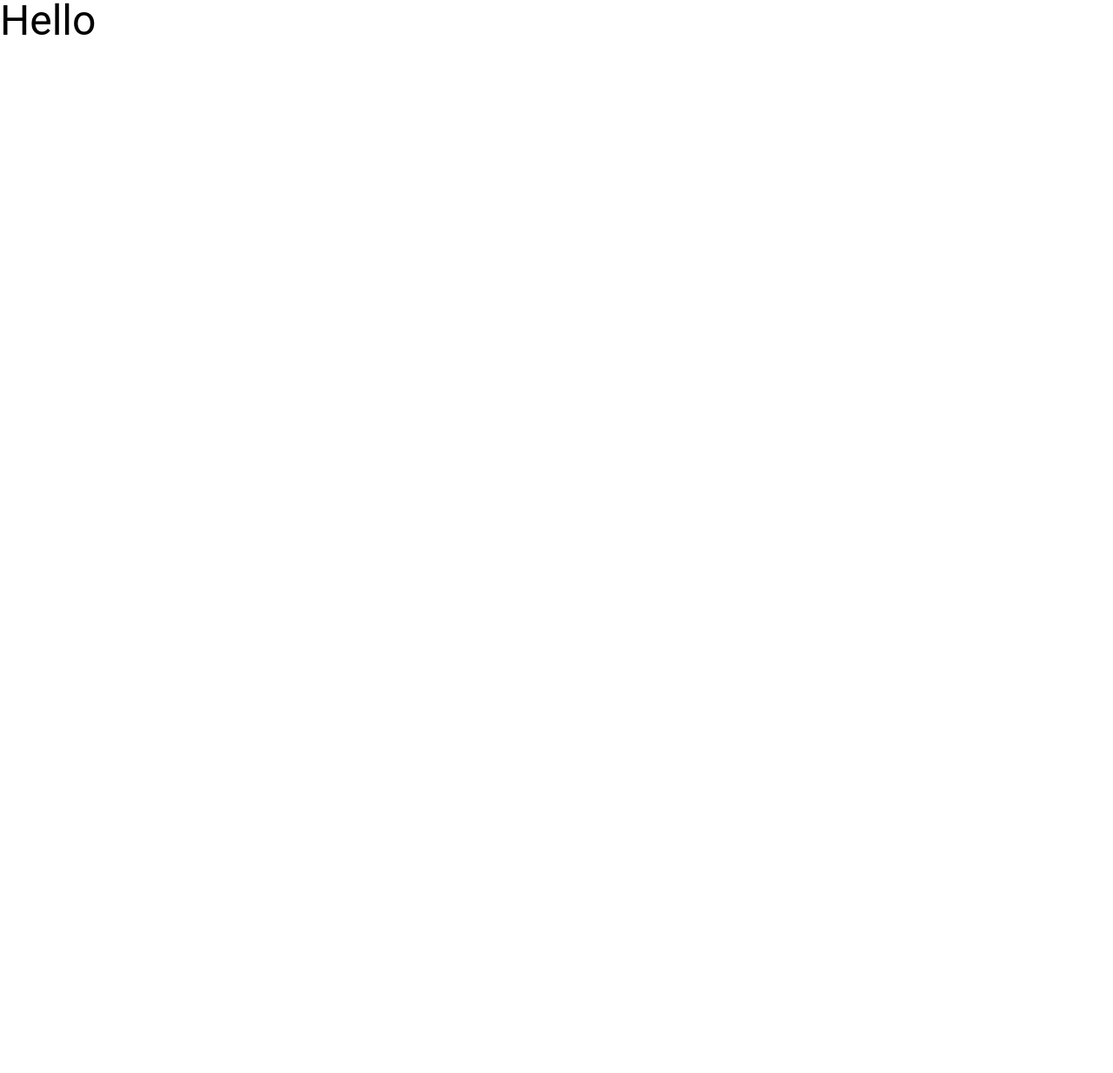
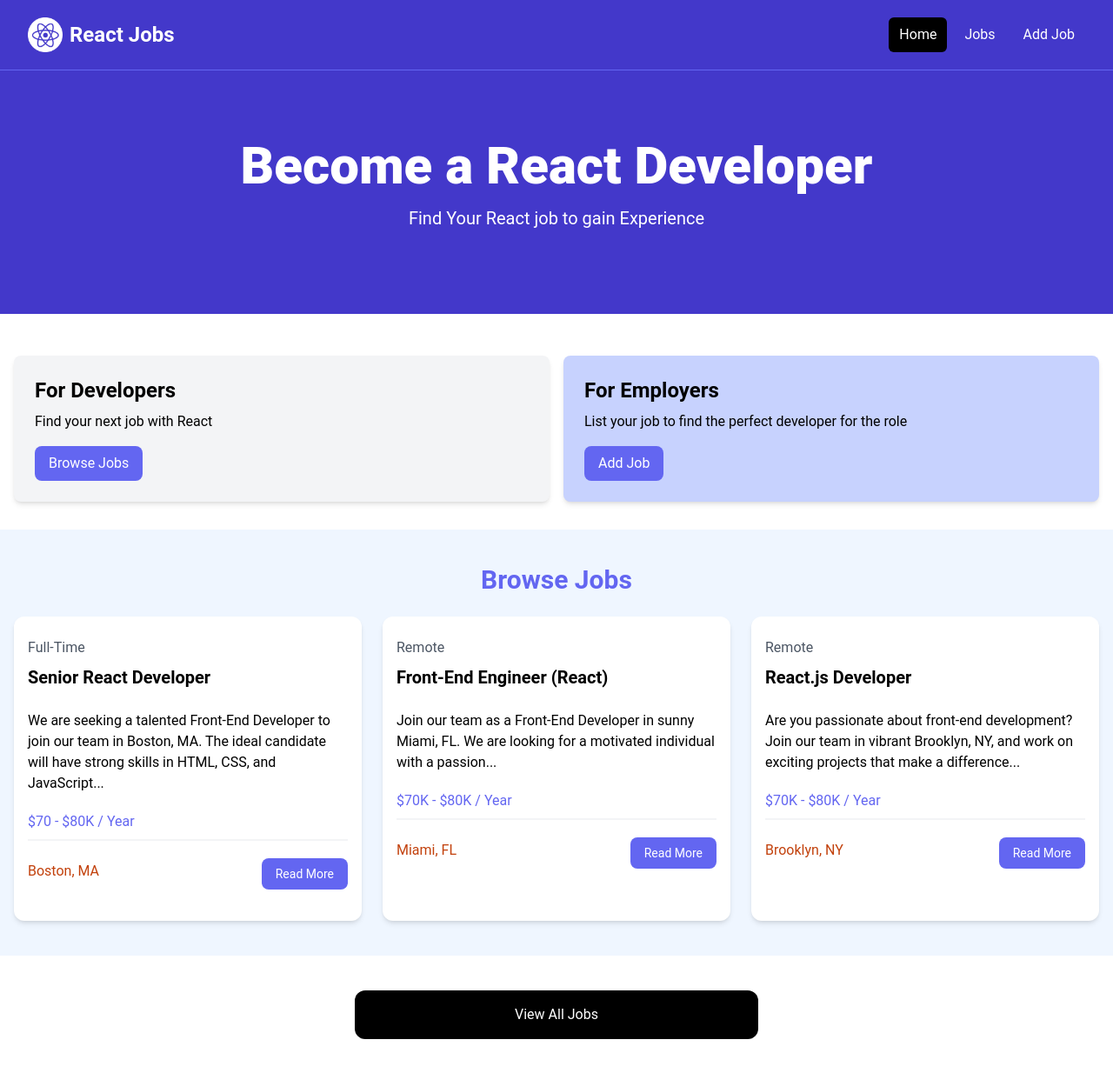
Before and after one commit to Chaitukun/react_jobs, a React (Vite) app: page / in a window 1280 px wide. Shown: the whole page at 87% size. Before the commit the page ends 800 px from the top, so only its background shows below. Built offline with nearby package versions, Linux system fonts and the light colour scheme.

Commit message:
Job listing components
learnt props,jsx etc,

```diff
--- a/src/App.jsx
+++ b/src/App.jsx
@@ -1,11 +1,131 @@
 import React from 'react'
-
+import Navbar from './components/Navbar'
+import Hero from './components/Hero'
+import HomeCards from './components/HomeCards'
 const App = () => {
   return (
-    <div className='text-5xl'>
-      Hello
-    </div>
-  )
-}
+    <>
+    <Navbar />
+     <Hero />
+     <HomeCards />
+
+     {/* <!-- Developers and Employers --> */}
+
+
+     {/* <!-- Browse Jobs --> */}
+     <section className="bg-blue-50 px-4 py-10">
+       <div className="container-xl lg:container m-auto">
+         <h2 className="text-3xl font-bold text-indigo-500 mb-6 text-center">
+           Browse Jobs
+         </h2>
+         <div className="grid grid-cols-1 md:grid-cols-3 gap-6">
+           {/* <!-- Job Listing 1 --> */}
+           <div className="bg-white rounded-xl shadow-md relative">
+             <div className="p-4">
+               <div className="mb-6">
+                 <div className="text-gray-600 my-2">Full-Time</div>
+                 <h3 className="text-xl font-bold">Senior React Developer</h3>
+               </div>
+
+               <div className="mb-5">
+                We are seeking a talented Front-End Developer to join our team in Boston, MA. The ideal candidate will have strong skills in HTML, CSS, and JavaScript...
+               </div>
+
+               <h3 className="text-indigo-500 mb-2">$70 - $80K / Year</h3>
+
+               <div className="border border-gray-100 mb-5"></div>
+
+               <div className="flex flex-col lg:flex-row justify-between mb-4">
+                 <div className="text-orange-700 mb-3">
+                   <i className="fa-solid fa-location-dot text-lg"></i>
+                   Boston, MA
+                 </div>
+                 <a
+                   href="job.html"
+                   className="h-[36px] bg-indigo-500 hover:bg-indigo-600 text-white px-4 py-2 rounded-lg text-center text-sm"
+                 >
+                  Read More
+                 </a>
+               </div>
+             </div>
+           </div>
+           {/* <!-- Job Listing 2 --> */}
+           <div className="bg-white rounded-xl shadow-md relative">
+             <div className="p-4">
+               <div className="mb-6">
+                 <div className="text-gray-600 my-2">Remote</div>
+                 <h3 className="text-xl font-bold">Front-End Engineer (React)</h3>
+               </div>
+
+               <div className="mb-5">
+                Join our team as a Front-End Developer in sunny Miami, FL. We are looking for a motivated individual with a passion...
+               </div>
+
+               <h3 className="text-indigo-500 mb-2">$70K - $80K / Year</h3>
+
+               <div className="border border-gray-100 mb-5"></div>
+
+               <div className="flex flex-col lg:flex-row justify-between mb-4">
+                 <div className="text-orange-700 mb-3">
+                   <i className="fa-solid fa-location-dot text-lg"></i>
+                   Miami, FL
+                 </div>
+                 <a
+                   href="job.html"
+                   className="h-[36px] bg-indigo-500 hover:bg-indigo-600 text-white px-4 py-2 rounded-lg text-center text-sm"
+                 >
+                  Read More
+                 </a>
+               </div>
+             </div>
+           </div>
+           {/* <!-- Job Listing 3 --> */}
+           <div className="bg-white rounded-xl shadow-md relative">
+             <div className="p-4">
+               <div className="mb-6">
+                 <div className="text-gray-600 my-2">Remote</div>
+                 <h3 className="text-xl font-bold">React.js Developer</h3>
+               </div>
+
+               <div className="mb-5">
+                 Are you passionate about front-end development? Join our team in vibrant Brooklyn, NY, and work on exciting projects that make a difference...
+               </div>
+
+               <h3 className="text-indigo-500 mb-2">$70K - $80K / Year</h3>
+
+               <div className="border border-gray-100 mb-5"></div>
+
+               <div className="flex flex-col lg:flex-row justify-between mb-4">
+                 <div className="text-orange-700 mb-3">
+                   <i className="fa-solid fa-location-dot text-lg"></i>
+                   Brooklyn, NY
+                 </div>
+                 <a
+                   href="job.html"
+                   className="h-[36px] bg-indigo-500 hover:bg-indigo-600 text-white px-4 py-2 rounded-lg text-center text-sm"
+                 >
+                  Read More
+                 </a>
+               </div>
+             </div>
+           </div>
+         </div>
+       </div>
+     </section>
+
+     <section className="m-auto max-w-lg my-10 px-6">
+       <a
+         href="jobs.html"
+         className="block bg-black text-white text-center py-4 px-6 rounded-xl hover:bg-gray-700"
+         >View All Jobs</a
+       >
+     </section>
+    </>
+    )
+    }
+
+
+
+
 
 export default App
--- /dev/null
+++ b/src/components/Card.jsx
@@ -0,0 +1,12 @@
+import React from 'react'
+
+const Card = ({ children,bg ='bg-gray-100'}) => {
+  return (
+    <div className={`${bg} p-6 rounded-lg shadow-md`}>
+      {children}
+    </div>
+
+  )
+}
+
+export default Card
--- /dev/null
+++ b/src/components/Hero.jsx
@@ -0,0 +1,25 @@
+import React from 'react'
+
+const hero = ({title='Become a React Developer',
+    subtitle = 'Find Your React job to gain Experience'}) => {
+  return (
+    <section className="bg-indigo-700 py-20 mb-4">
+    <div
+      className="max-w-7xl mx-auto px-4 sm:px-6 lg:px-8 flex flex-col items-center"
+    >
+      <div className="text-center">
+        <h1
+          className="text-4xl font-extrabold text-white sm:text-5xl md:text-6xl"
+        >
+            {title}
+        </h1>
+        <p className="my-4 text-xl text-white">
+            {subtitle}
+        </p>
+      </div>
+    </div>
+  </section>
+  )
+}
+
+export default hero
--- /dev/null
+++ b/src/components/HomeCards.jsx
@@ -0,0 +1,39 @@
+import React from 'react'
+import Card from './Card'
+
+const HomeCards = () => {
+  return (
+    <section className="py-4">
+    <div className="container-xl lg:container m-auto">
+      <div className="grid grid-cols-1 md:grid-cols-2 gap-4 p-4 rounded-lg">
+        <Card>
+          <h2 className="text-2xl font-bold">For Developers</h2>
+          <p className="mt-2 mb-4">
+            Find your next job with React
+          </p>
+          <a
+            href="/jobs.html"
+            className="inline-block bg-indigo-500 text-white rounded-lg px-4 py-2 hover:bg-indigo-600"
+          >
+            Browse Jobs
+          </a>
+          </Card>
+        <Card bg = 'bg-indigo-200'>
+        <h2 className="text-2xl font-bold">For Employers</h2>
+          <p className="mt-2 mb-4">
+            List your job to find the perfect developer for the role
+          </p>
+          <a
+            href="/add-job.html"
+            className="inline-block bg-indigo-500 text-white rounded-lg px-4 py-2 hover:bg-indigo-600"
+          >
+            Add Job
+          </a>
+        </Card>
+      </div>
+    </div>
+  </section>
+  )
+}
+
+export default HomeCards
--- a/src/components/Navbar.jsx
+++ b/src/components/Navbar.jsx
@@ -1,11 +1,50 @@
 import React from 'react'
-
+import logo from '../assets/images/logo.png'
 const Navbar = () => {
   return (
-    <div>
-
-    </div>
-  )
-}
+    <>
+    <nav className="bg-indigo-700 border-b border-indigo-500">
+       <div className="mx-auto max-w-7xl px-2 sm:px-6 lg:px-8">
+         <div className="flex h-20 items-center justify-between">
+           <div
+             className="flex flex-1 items-center justify-center md:items-stretch md:justify-start"
+           >
+             {/* <!-- Logo --> */}
+             <a className="flex flex-shrink-0 items-center mr-4" href="/index.html">
+               <img
+                 className="h-10 w-auto"
+                 src={logo}
+                 alt="React Jobs"
+               />
+               <span className="hidden md:block text-white text-2xl font-bold ml-2"
+                 >React Jobs</span
+               >
+             </a>
+             <div className="md:ml-auto">
+               <div className="flex space-x-2">
+                 <a
+                   href="/index.html"
+                   className="text-white bg-black hover:bg-gray-900 hover:text-white rounded-md px-3 py-2"
+                   >Home</a
+                 >
+                 <a
+                   href="/jobs.html"
+                   className="text-white hover:bg-gray-900 hover:text-white rounded-md px-3 py-2"
+                   >Jobs</a
+                 >
+                 <a
+                   href="/add-job.html"
+                   className="text-white hover:bg-gray-900 hover:text-white rounded-md px-3 py-2"
+                   >Add Job</a
+                 >
+               </div>
+             </div>
+           </div>
+         </div>
+       </div>
+     </nav>
+    </>
+  );
+};
 
 export default Navbar
```
Also changed, not shown: src/assets/images/logo.png (added).
